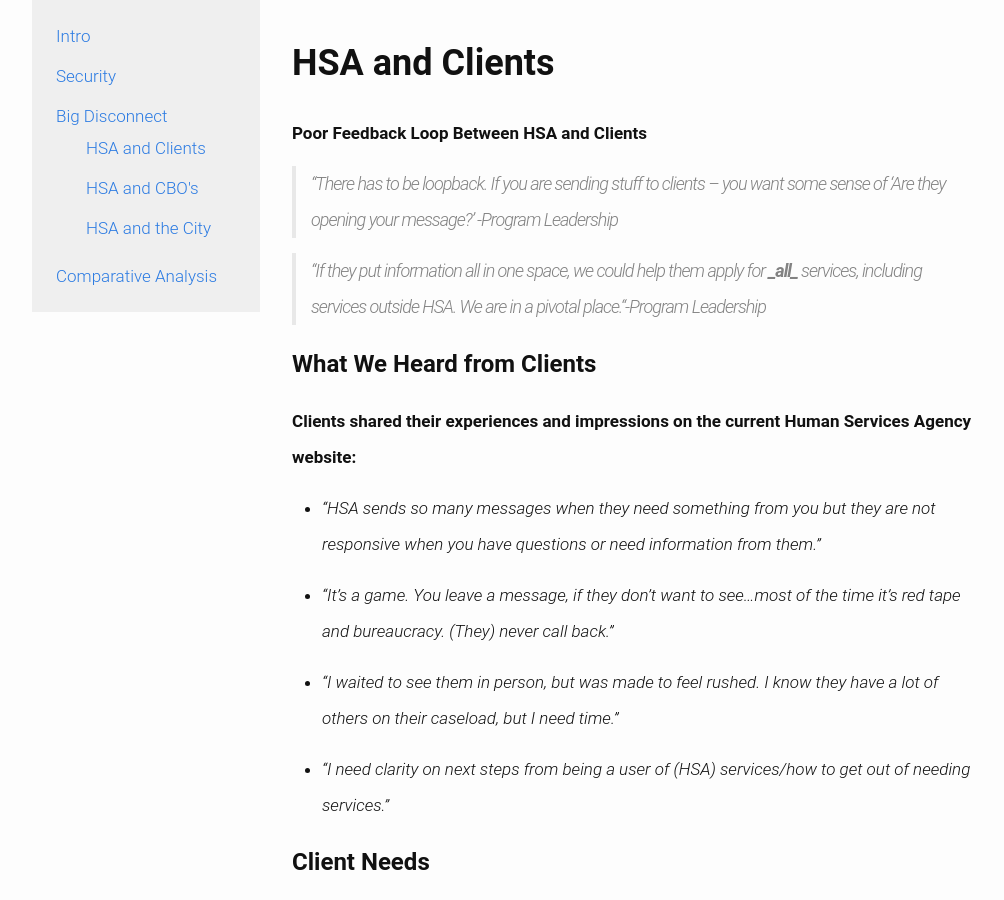
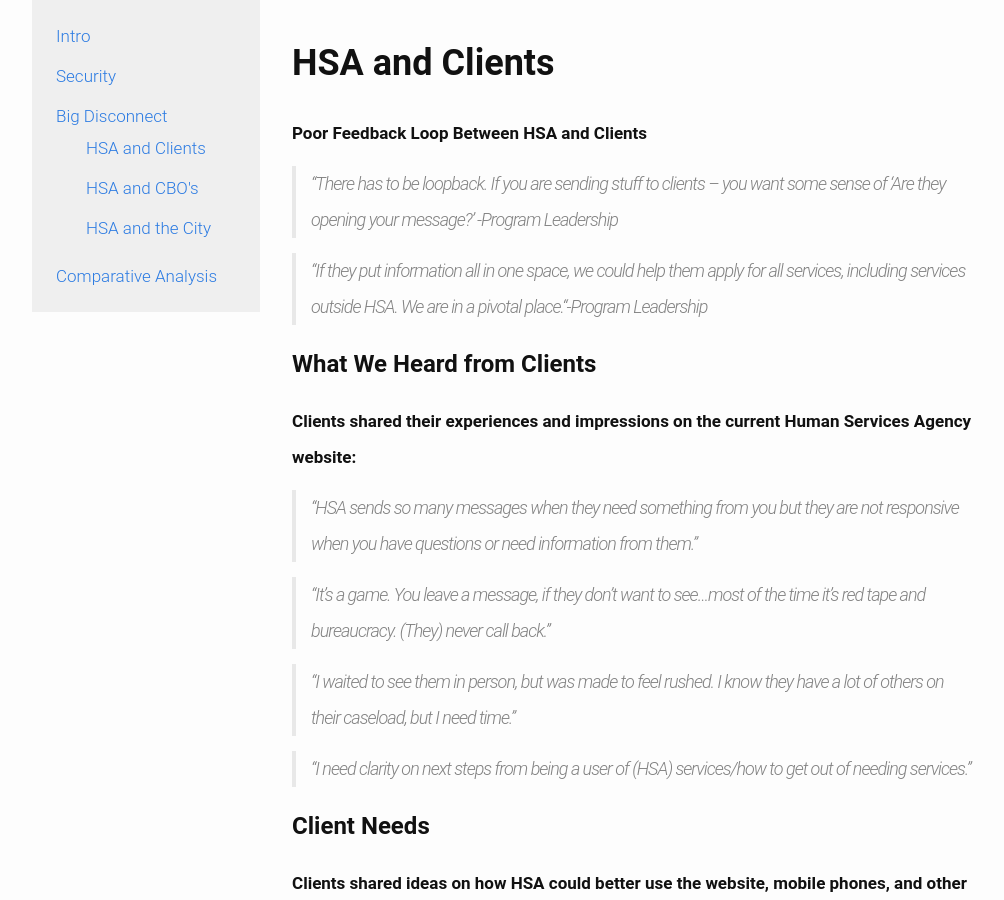
Before and after one commit to slowbot/hsa-docs, a Jekyll site: the page built from connect.md, in a window 1280 px wide and 900 px high, scrolled down 4179 px. Shown: the whole window, without its empty margins (138-1142 px from the left). Built offline with Jekyll 4.4.1, drawn with Linux system fonts in a browser that asks for light colours; nearby versions of some CDN libraries; some of the changed text lies outside the part shown.

```diff
--- a/connect.md
+++ b/connect.md
@@ -104,18 +104,18 @@ Streamlined communication channels on teams, between departments, and throughout
 
 > "There has to be loopback. If you are sending stuff to clients – you want some sense of ‘Are they opening your message?’ *-Program Leadership*
 
-> "If they put information all in one space, we could help them apply for ***_all_*** services, including services outside HSA. We are in a pivotal place.*"-Program Leadership*
+> "If they put information all in one space, we could help them apply for all services, including services outside HSA. We are in a pivotal place.*"-Program Leadership*
 
 ### What We Heard from Clients
 **Clients shared their experiences and impressions on the current Human Services Agency website:**
 
-* *"HSA sends so many messages when they need something from you but they are not responsive when you have questions or need information from them."*
+> "HSA sends so many messages when they need something from you but they are not responsive when you have questions or need information from them."
 
-* *"It’s a game. You leave a message, if they don’t want to see...most of the time it’s red tape and bureaucracy. (They) never call back."*
+> "It’s a game. You leave a message, if they don’t want to see...most of the time it’s red tape and bureaucracy. (They) never call back."
 
-* *"I waited to see them in person, but was made to feel rushed. I know they have a lot of others on their caseload, but I need time."*
+> "I waited to see them in person, but was made to feel rushed. I know they have a lot of others on their caseload, but I need time."
 
-* *"I need clarity on next steps from being a user of (HSA) services/how to get out of needing services."*
+> "I need clarity on next steps from being a user of (HSA) services/how to get out of needing services."
 
 ### Client Needs
 **Clients shared ideas on how HSA could better use the website, mobile phones, and other technologies to help them find information:**
@@ -148,7 +148,7 @@ HSA serves over 200,000 clients. Communications need to be conveyed in a clear a
 
 ---
 
-## <a name="hsa-cbos">HSA and CBOS
+## <a name="hsa-cbos"></a>HSA and CBOS
 
 Community Based Organizations (CBOs) like the Food Bank, Children’s Council, Good Samaritan, Institute of Aging, Meals On Wheels, Wu Yee Children’s Services, along with The San Francisco Department of Public Health, attended a public workshop to share their current expereinces with sfhsa.org and improvements for the future.
 
@@ -194,10 +194,12 @@ CBOs are an integral liaison between HSA and clients, helping with program infor
 **The SF Dept of the Environment** partners with community stakeholders to hold Twitter chats about various environmental topics.
 
 **Riverside**
-* Homelessness Case Management website**  **[https://www.clienttrack.net/riverside](https://www.clienttrack.net/riverside)
+
+* [Homelessness Case Management website](https://www.clienttrack.net/riverside)
   * PDF intake forms and grant setup forms accessible online to help CBO’s
 
 **Santa Clara**
+
 * Procure-to-Pay:
   * Automates the procurement function across the County. The **SAP/Ariba** Project is an externally-hosted system that is cost effective to implement and maintain and will provide the automation, streamlined processes and quick information access
 
@@ -207,7 +209,7 @@ British Columbia Government Citizen Engagement and Social Media [Citizen Engagem
 
 ---
 
-## <a name="hsa-city">HSA and the City
+## <a name="hsa-city"></a>HSA and the City
 
 ### Current Landscape
 The Public Information Office (PIO) is the official communications liaison with the city. The office is responsible for communications work, screening incoming media inquiries and works closely with Mayor's office on events that involve HSA in the media. There's an outreach team for public events like street fairs, with Program representatives to man the booths. Individual departments do small marketing things.
@@ -233,7 +235,7 @@ In order for HSA to have a distinct voice and messaging, communications must com
 
 ### What's Happening in Other Agencies
 
-#### Locally
+### Locally
 San Francisco social media practices in government vary depending upon the Agency. Most agencies that have a social media presence use it to broadcast information, but few take full advantage of social media’s capacity to engage with residents. A few notable exceptions are The City and County of San Francisco and SF Department of the Environment, who regularly post and respond to the questions and concerns of residents who follow their media streams. For example, the Chief information officer of The City and County of San Francisco, Miguel Gamiño Jr, personally monitors Twitter for comments about their #SFWiFi service and has had direct interactions with customers and used their feedback to instigate service improvements. The City and County of San Francisco is also establishing a social media team in their department that is focused on toolsets, standards, policies and best practices.
 
 There are other instances where agencies are great with some of their social media usage, but neglect other social media pages they create, giving the impression of lack of clear strategy or cohesive vision. For examples **Department of Children, Youth & Their Families (DCYF)** has a very active Twitter page with almost daily posts with over 800 followers. It’s important for any social media to be active otherwise it discourages audiences and lowers traffic. In contrast to their Twitter account, DCYF’s Youtube Channel is updated infrequently — a few times a year — and has low video views (one video was only seen 8 times). [Dcyf.org](http://www.dcyf.org/)’s social media has large presence on their main page with link to their monthly newsletter and weekly news feeds and several icon links to other social media platform they use.
@@ -254,32 +256,29 @@ Residents of San Francisco can send public requests for information and services
 
 To keep twitter communication private with 311, users can send a Direct Message. Direct messaging requires a short setup in order to take advantage of the service. Users add this ability by first following SF311 and tweeting "@SF311 Follow Back Request." SF311 replies to the twitter user to confirm set-up. HSA could apply this Direct Message approach to its social media strategy to address program specific client needs. This would require each program to have their own specific twitter channels.
 
-#### Nationally
+### Nationally
 Another good example social media usage is the **U.S. Department of Education’s** Twitter feed. It uses social media to answer questions on a monthly basis from students and parents with the hashtag #AskFAFSA. They directly engage residents' questions on Twitter about student aid forms and other college financing processes. It also captures all of the questions and answers on [Storify](https://storify.com/FAFSA), for those who may not have participated on Twitter, but want to read through the responses and educate themselves creating an archive and secondary source for the information requested and shared through Twitter.
 
-#### Further Reading
+### Further Reading
 **[A City's Guide to Social Media](https://web.archive.org/web/20130719033757/http://thesocialcity.org/)**
 
-#### Content Migration Roadmap
-[https://www.codeforamerica.org/our-work/initiatives/digitalfrontdoor/playbook/content/migration-roadmap.html](https://www.codeforamerica.org/our-work/initiatives/digitalfrontdoor/playbook/content/migration-roadmap.html)
+**[Content Migration Roadmap](https://www.codeforamerica.org/our-work/initiatives/digitalfrontdoor/playbook/content/migration-roadmap.html)**
 
-#### Federal SocialGov
-[http://www.digitalgov.gov/communities/social-media/](http://www.digitalgov.gov/communities/social-media/)
+**[Federal SocialGov](http://www.digitalgov.gov/communities/social-media/)**
+
 The Federal SocialGov Community unites almost 1000 digital managers and specialists at more than 160 agencies and offices in a collaborative program aimed at improving the creation, adoption and evaluation of digital engagement programs.
 
-**British Columbia Government Citizen Engagement and Social Media** [Citizen Engagement Handbook](http://www2.gov.bc.ca/assets/gov/government/open-government/ux-toolbox-better-web-for-citizens/citizen-engagement-social-media/citizen_engagement_planning_handbook.pdf)
+**British Columbia Government Citizen Engagement and Social Media**
+[Citizen Engagement Handbook](http://www2.gov.bc.ca/assets/gov/government/open-government/ux-toolbox-better-web-for-citizens/citizen-engagement-social-media/citizen_engagement_planning_handbook.pdf)
 
 **U.K. Government Digital Service, Social Media GCS Playbook**
 [Social Media Guidance for Civil Servants (October 2014)](https://www.gov.uk/government/publications/social-media-guidance-for-civil-servants/social-media-guidance-for-civil-servants)
 
-**How-To Guide to get started with Twitter**
-[https://gdsengagement.blog.gov.uk/playbook/](https://gdsengagement.blog.gov.uk/playbook/)
+**[How-To Guide to get started with Twitter](https://gdsengagement.blog.gov.uk/playbook/)**
 
-**NYC.GOV (Roadmap for the digital city)**
-[http://www.nyc.gov/html/media/media/PDF/90dayreport.pd](http://www.nyc.gov/html/media/media/PDF/90dayreport.pdf)[f](http://www.nyc.gov/html/media/media/PDF/90dayreport.pdf)
+**[NYC.GOV (Roadmap for the digital city)](http://www.nyc.gov/html/media/media/PDF/90dayreport.pdf)**
 
-**Australia Digital Transformation Office, Social media Design guide**
-[https://www.dto.gov.au/design-guides/guide/social-media](https://www.dto.gov.au/design-guides/guide/social-media)
+**[Australia Digital Transformation Office, Social media Design guide](https://www.dto.gov.au/design-guides/guide/social-media)**
 
 * * *
 
```
